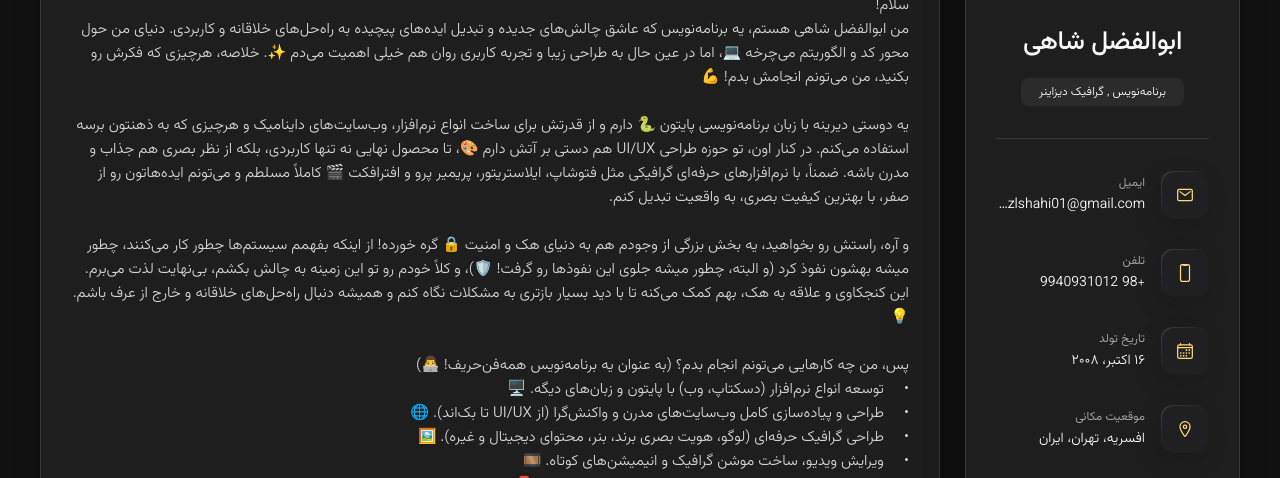
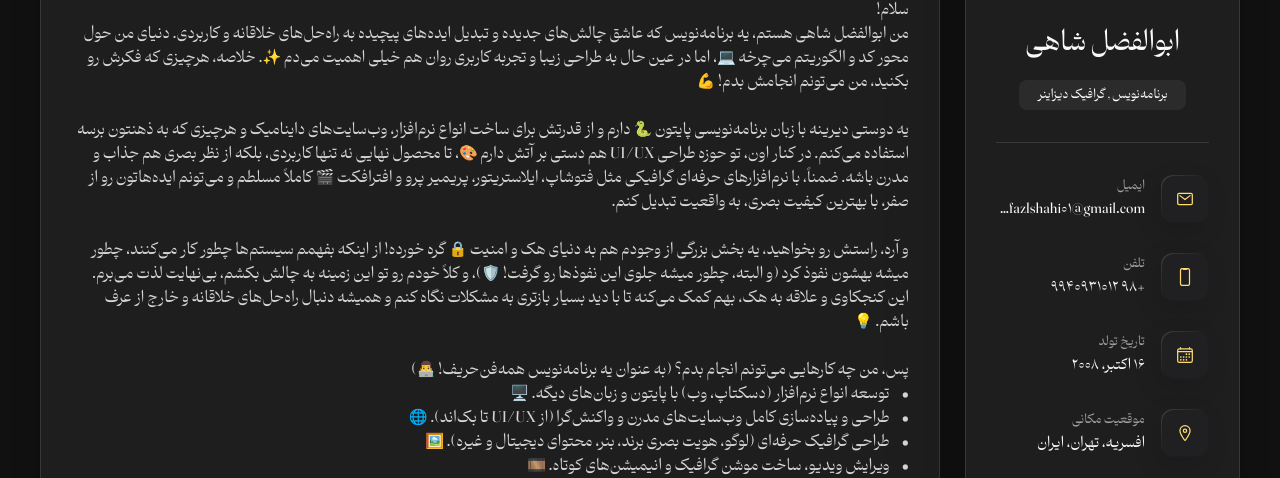
Before and after one commit to Abolfazlshahi/abolfazlshahi.github.io, a plain HTML site: page FA/index.html in a window 1280 px wide. Shown: the part 237-715 px from the top of the page. Drawn offline with nearby package versions, Linux system fonts and the light colour scheme.

Commit message:
Update style.css

```diff
--- a/FA/assets/css/style.css
+++ b/FA/assets/css/style.css
@@ -6,6 +6,14 @@
 /**
  * copyright 2022 @codewithsadee
  */
+@font-face {
+    font-family: 'doran_font'; /* یه اسم برای فونتت بذار */
+    src: url('../../../asets/Font/DoranFaNum-Medium.ttf') format('truetype') /* مسیر فایل فونتت */
+         ;
+    font-weight: normal; /* اگه وزن‌های مختلفی داری، برای هر کدوم جدا @font-face تعریف کن */
+    font-style: normal;
+}
+
 
 
 
@@ -74,7 +82,7 @@
    */
 
   /* font-family */
-  --ff-poppins: "Vazirmatn", sans-serif;
+  --ff-poppins: "doran_font", "Vazirmatn" , sans-serif;
 
   /* font-size */
   --fs-1: 24px;
```
